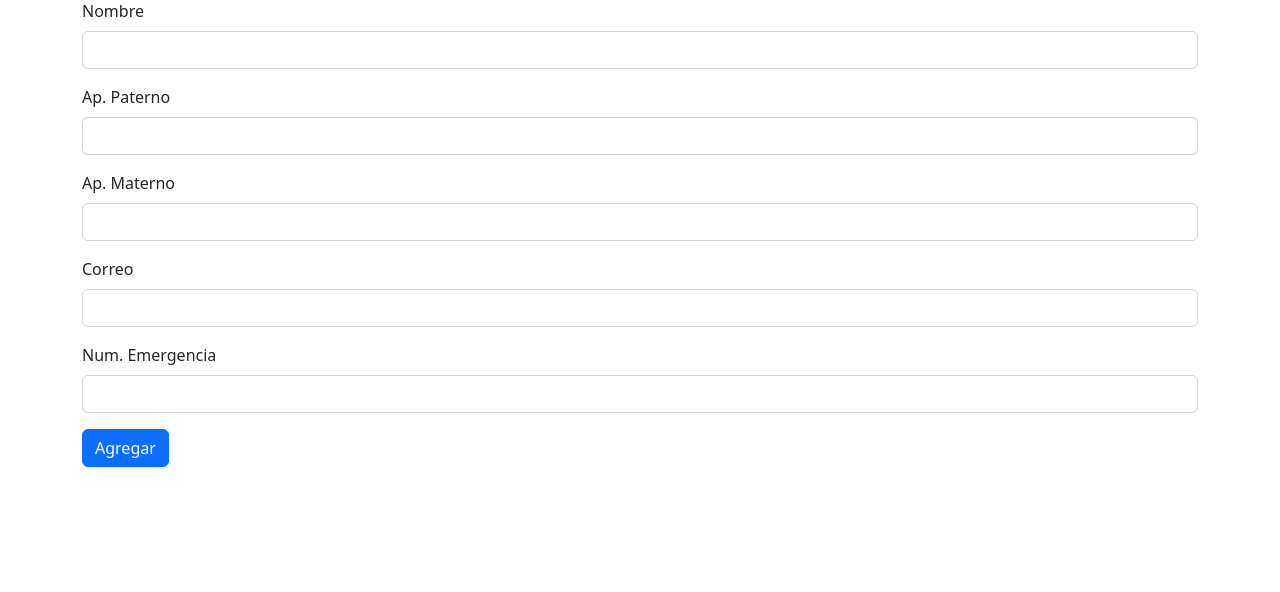
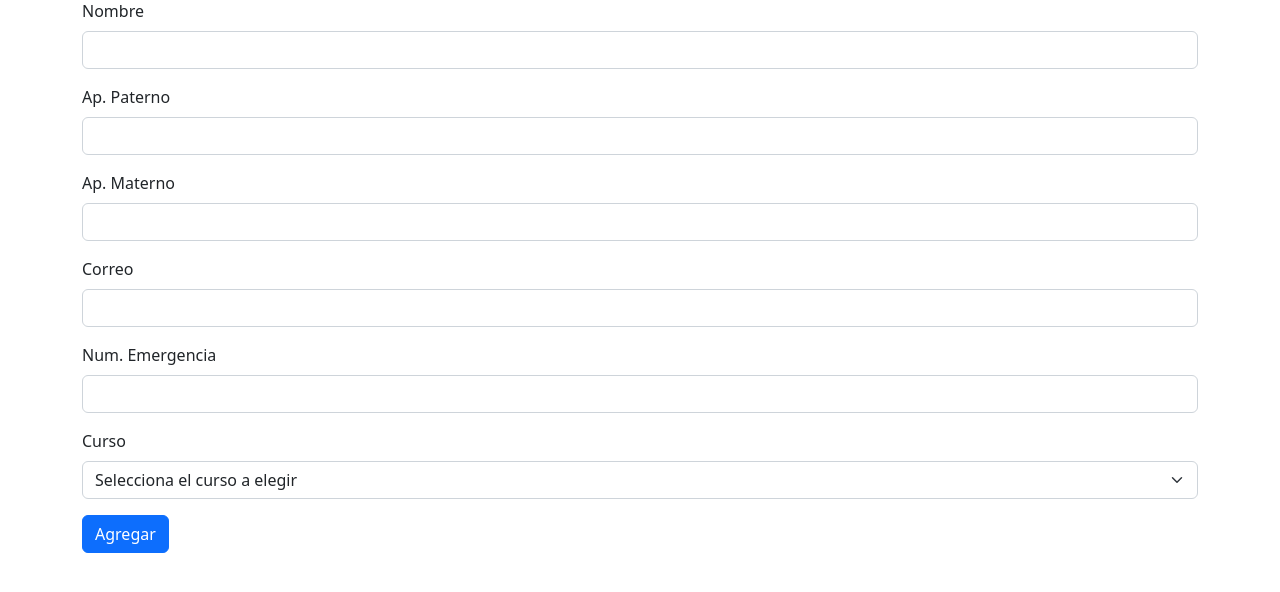
Before and after one commit to kmacedo0409/backend-tecsup, a Flask app: page /agregar_estudiante in a window 1280 px wide. Shown: the part 57-649 px from the top of the page. Run offline with Flask 2, Linux system fonts and the light colour scheme; some libraries are stand-ins or nearby versions.

Commit message:
desarrollo ejercicio cursoid

```diff
--- a/dia-2/app.py
+++ b/dia-2/app.py
@@ -71,8 +71,8 @@ def agregar_estudiante():
         body = request.get_json()
         print(body)
         cursor=mysql.connection.cursor()
-        cursor.execute("INSERT INTO estudiantes (id, nombre, ape_paterno, ape_materno, correo, num_emergencia) VALUES (DEFAULT, '%s', '%s', '%s', '%s', '%s' )" % (
-            body.get('nombre'), body.get('ape_paterno'), body.get('ape_materno'), body.get('correo'), body.get('num_emergencia')))
+        cursor.execute("INSERT INTO estudiantes (id, nombre, ape_paterno, ape_materno, correo, num_emergencia, curso_id) VALUES (DEFAULT, '%s', '%s', '%s', '%s', '%s', '%s' )" % (
+            body.get('nombre'), body.get('ape_paterno'), body.get('ape_materno'), body.get('correo'), body.get('num_emergencia'), body.get('curso_id')))
 
         mysql.connection.commit()
         cursor.close()
--- a/dia-2/static/js/agregar_estudiantes.js
+++ b/dia-2/static/js/agregar_estudiantes.js
@@ -4,6 +4,7 @@ const ape_paterno = document.getElementById("ape_paterno");
 const ape_materno = document.getElementById("ape_materno");
 const correo = document.getElementById("correo");
 const num_emergencia = document.getElementById("num_emergencia");
+const curso_id = document.getElementById("curso_id");
 
 const agregarEvento = (e) => {
   e.preventDefault();
@@ -13,6 +14,7 @@ const agregarEvento = (e) => {
     ape_materno: ape_materno.value,
     correo: correo.value,
     num_emergencia: num_emergencia.value,
+    curso_id: curso_id.value,
   };
 
   fetch("/agregar_estudiante", { method: "POST", body: JSON.stringify(data),
--- a/dia-2/templates/agregar_estudiante.html
+++ b/dia-2/templates/agregar_estudiante.html
@@ -46,6 +46,21 @@
         aria-describedby="emailHelp"
       />
     </div>
+
+    <div class="mb-3">
+      <label for="curso" class="form-label">Curso</label>
+      <select class="form-select" id="curso_id" aria-label="Default select example">
+        <option selected>Selecciona el curso a elegir</option>
+        {# el value debe ser el id de ese curso en la base de datos #}
+        <option value="1">Matemática</option>
+        <option value="2">CTS</option>
+        <option value="3">Arte</option>
+        <option value="4">Educación Física</option>
+        <option value="5">Inglés</option>
+        <option value="6">Comunicación</option>
+      </select>
+    </div>
+
     <button type="submit" class="btn btn-primary" id="btn_agregar">
       Agregar
     </button>
```
